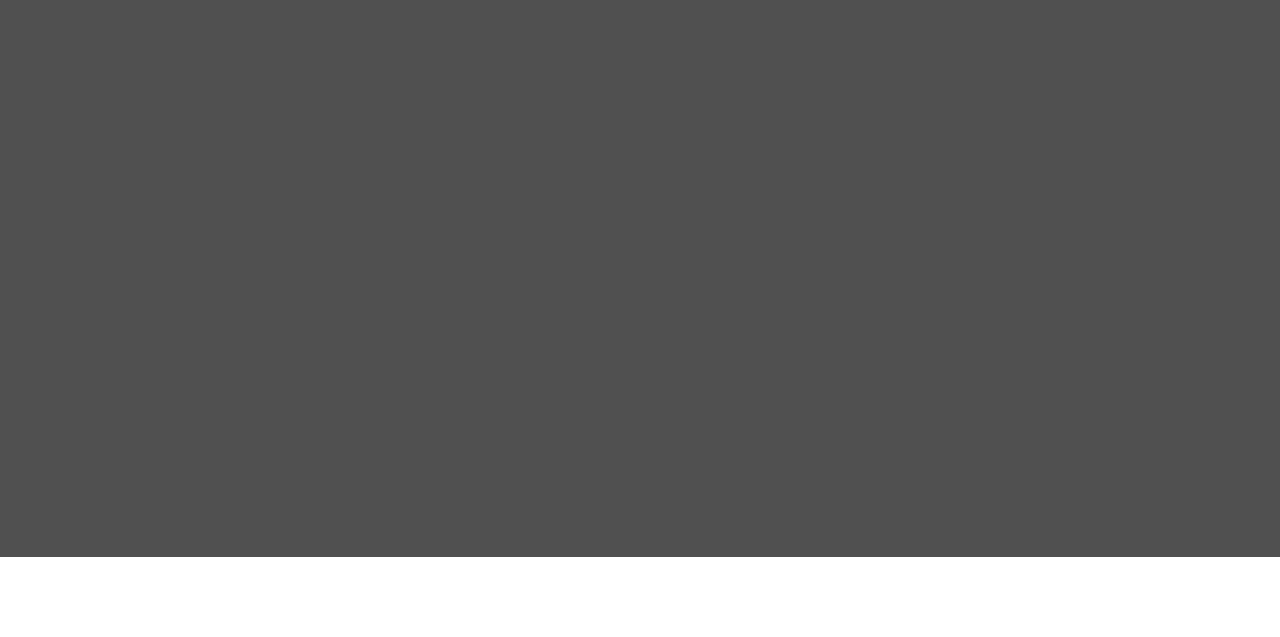
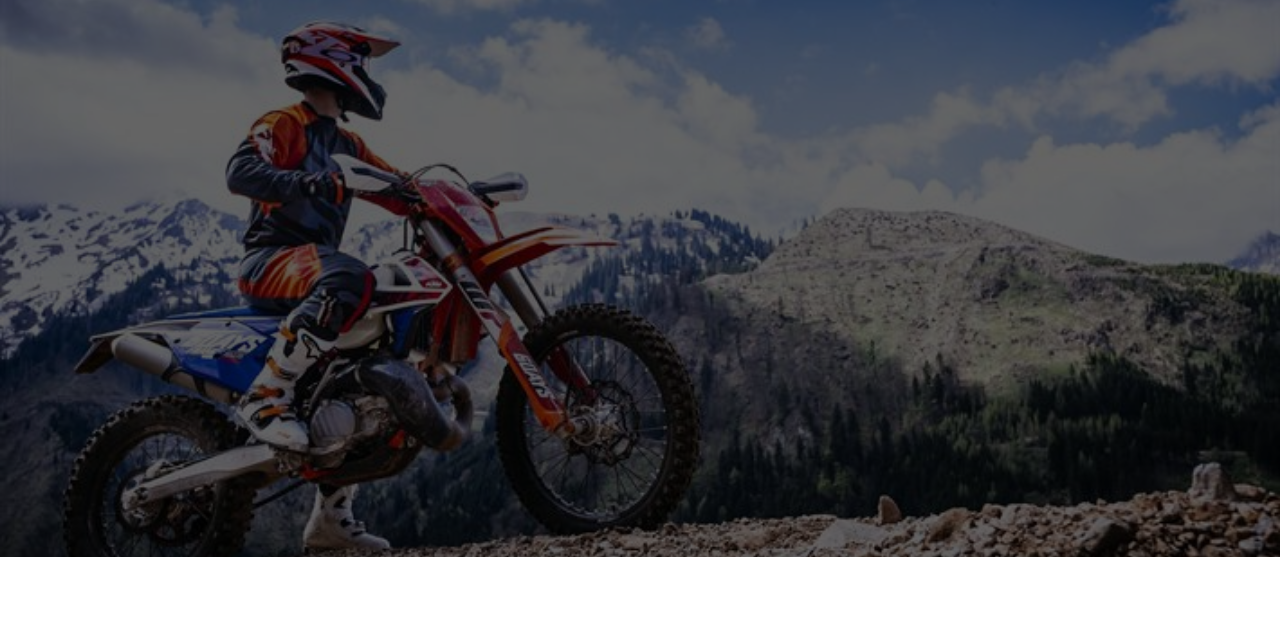
Before and after one commit to FacuTaborda02/Tp-entregable, a plain HTML site: page index.html in a window 1280 px wide. Shown: the part 163-800 px from the top of the page. Drawn offline with nearby package versions, Linux system fonts and the light colour scheme.

Commit message:
header finalizado

```diff
--- a/css/styles.css
+++ b/css/styles.css
@@ -6,7 +6,7 @@ header{
     background-repeat: no-repeat;
     background-size: cover;
     background-position: 30%;
-    background-image: url(../imgenes/fondopag.jpg);
+    background-image: url(../imagenes/fondopag.jpg);
     height: 90vh;
 
     position: relative;
@@ -16,6 +16,6 @@ header{
     position: absolute;
     width: 100%;
     height: 100%;
-    background-color: rgba(0, 0, 0, 0.686);
+    background-color: rgba(0, 0, 0, 0.605);
 
 }
```
Also changed, not shown: imagenes/crf250.jpg (renamed from imganes/crf250.jpg), imagenes/crf450.jpeg (renamed from imganes/crf450.jpeg), imagenes/fondo-pag2.jpg (renamed from imganes/fondo-pag2.jpg), imagenes/fondocrf250.png (renamed from imganes/fondocrf250.png), imagenes/fondohd.jpg (renamed from imganes/fondohd.jpg), imagenes/fondopag.jpg (renamed from imganes/fondopag.jpg), imagenes/logohonda.png (renamed from imganes/logohonda.png).
